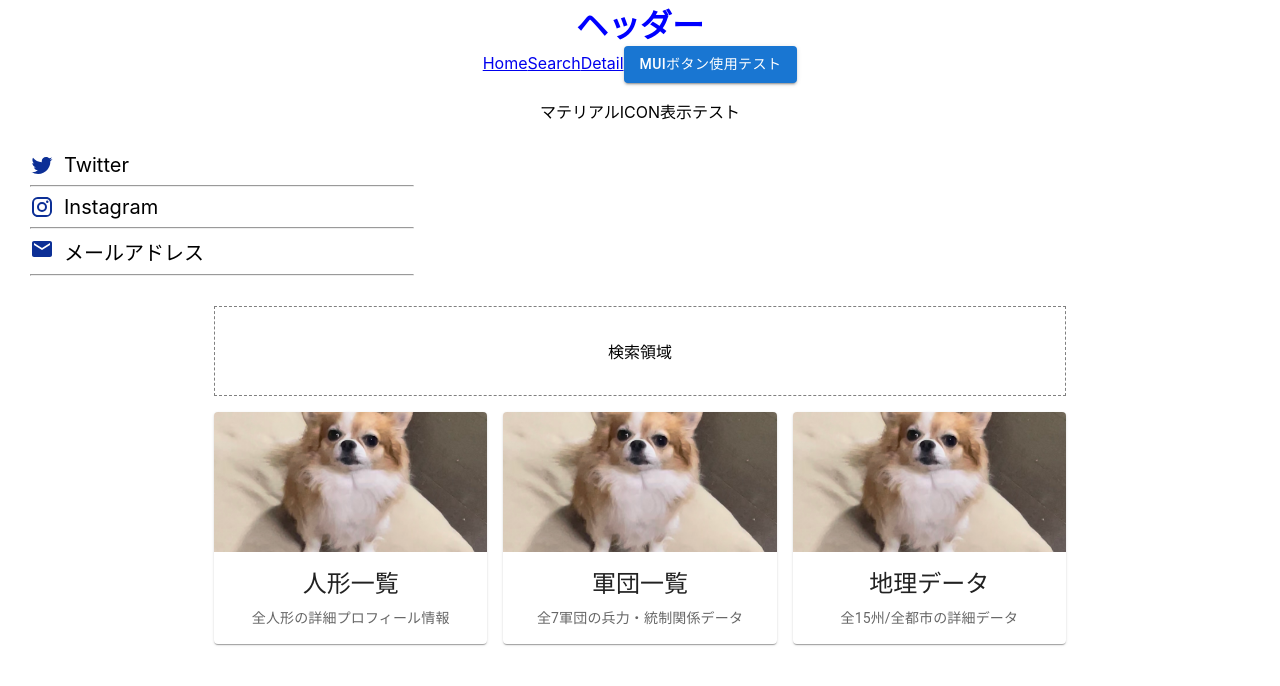
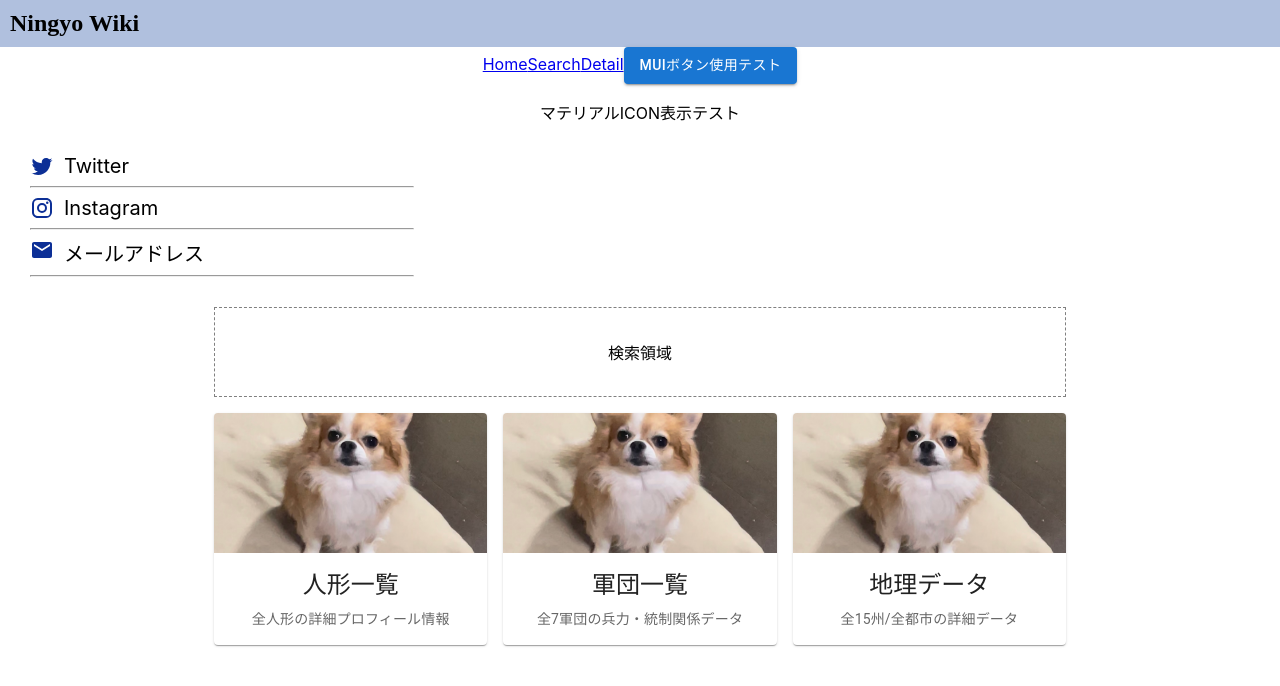
Before and after one commit to toto0909/tototter-react, a React (Create React App) app in the folder frontend/: page / in a window 1280 px wide. Shown: the top 686 px of the page. Built offline with nearby package versions, Linux system fonts and the light colour scheme.

Commit message:
ヘッダー作成

```diff
--- a/frontend/src/components/headerComponents/Header.module.css
+++ b/frontend/src/components/headerComponents/Header.module.css
@@ -1,6 +1,13 @@
 .header{
-    color: blue;
+    color: black;
+    text-align: left;
+    background-color: #b0c0de;
+    padding: 10px;
 }
-.h1{
+.headerText{
     margin: 0;
+    color: black;
+    font-weight: bold;
+    font-family: 'Times New Roman', Times, serif;
+    font-size: 1.5rem;
 }
--- a/frontend/src/components/headerComponents/Header.tsx
+++ b/frontend/src/components/headerComponents/Header.tsx
@@ -1,10 +1,24 @@
 import React from 'react'
 import styles from './Header.module.css'
+import { BrowserRouter, Link, Route, Routes } from "react-router-dom";
+import Grid from "@mui/material/Grid";
+import { styled } from '@mui/material/styles';
+
+//List画面遷移Link用Style定義
+const ListLink = styled(Link)`
+    text-decoration: none;
+`;
 
 const Header:React.FC = () => {
     return (
         <header className={styles.header}>
-            <h1 className={styles.h1}>ヘッダー</h1>
+            <Grid container rowSpacing={1} columnSpacing={2}>
+                <Grid item xs={12} sm={6} md={4} lg={4} xl={4}>
+                    <ListLink to="/">
+                        <span className={styles.headerText}>Ningyo Wiki</span>
+                    </ListLink>
+                </Grid>
+            </Grid>
         </header>
     )
 }
```
